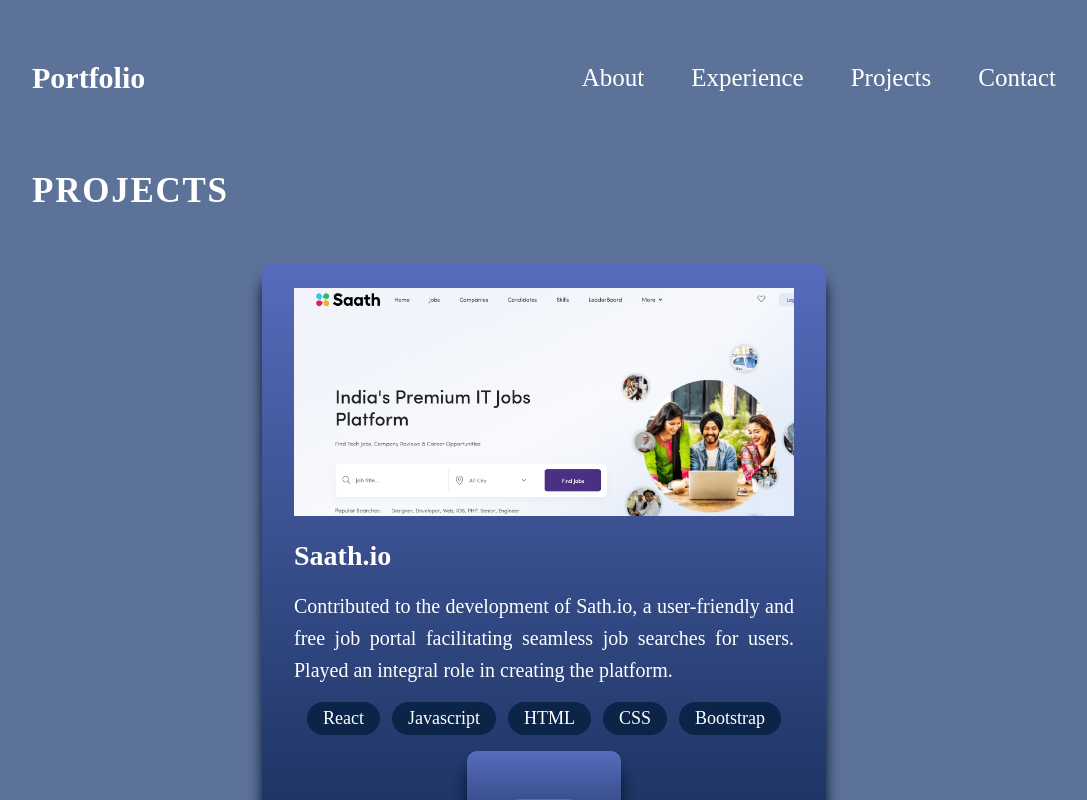
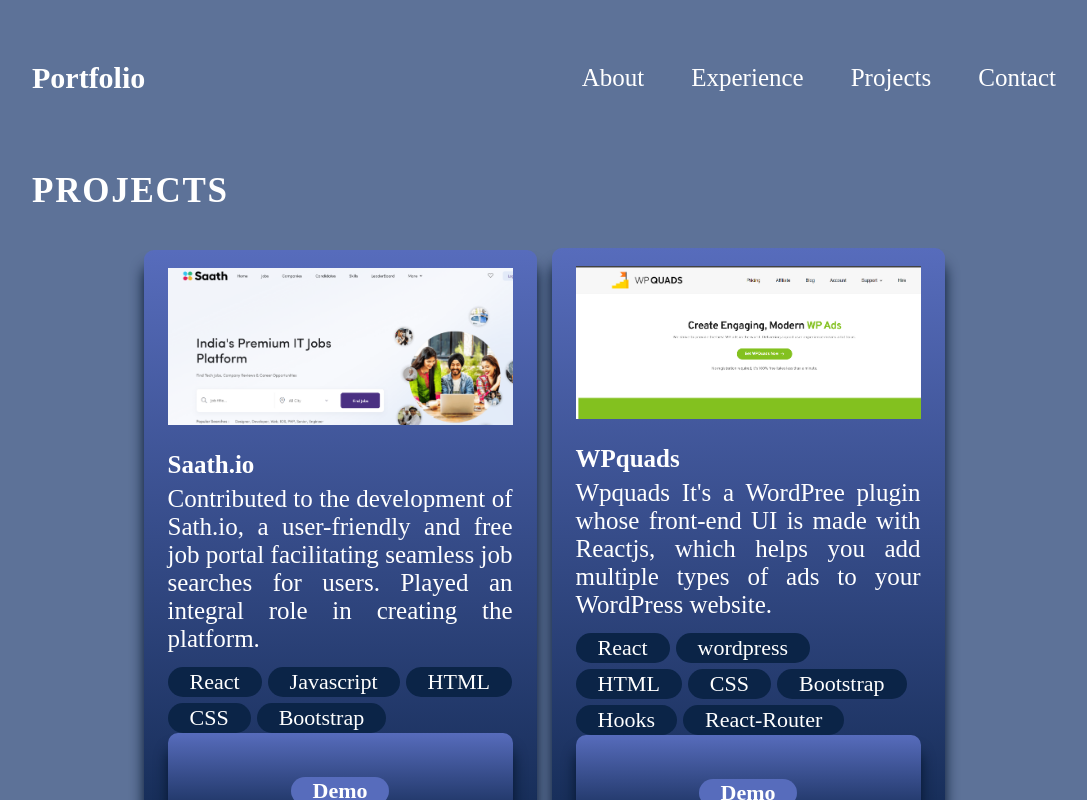
Before and after one commit to Sdaud1950/Portfolio, a React (Vite) app: page /Projects in a window 1280 px wide. Shown: the top 800 px of the page, without its empty margins (96-1183 px from the left). Built offline with nearby package versions, Linux system fonts and the light colour scheme.

Commit message:
Update ProjectCard.module.css

```diff
--- a/src/components/Projects/ProjectCard.module.css
+++ b/src/components/Projects/ProjectCard.module.css
@@ -6,93 +6,57 @@
   border-radius: 10px;
   background: linear-gradient(180deg, #576cbc 0%, #132a53 100%);
   box-shadow: 0 16px 14px 0 #04152d;
-  padding: 20px 28px; /* Adjusted for better spacing */
-  max-width: 400px; /* Increased width for better visibility on desktop */
-  margin: 16px auto; /* Center align on larger screens */
+  padding: 18px 24px;
+  max-width: 345px;
 }
 
 .image {
-  margin-bottom: 24px;
+  margin-bottom: 26px;
 }
 
 .title {
-  font-size: 26px; /* Slightly increased size */
+  font-size: 25px;
   font-weight: 700;
-  margin-bottom: 10px; /* Added spacing */
 }
 
 .description {
-  margin-top: 8px;
-  font-size: 18px; /* Adjusted for readability */
+  margin-top: 6px;
+  font-size: 25px;
   font-weight: 400;
   text-align: justify;
-  line-height: 1.6; /* Better line spacing */
 }
 
 .skills {
   width: 100%;
-  margin-top: 16px;
+  margin-top: 14px;
   display: flex;
   flex-direction: row;
   flex-wrap: wrap;
-  gap: 8px; /* Increased spacing between skills */
+  gap: 6px;
   list-style: none;
-  justify-content: center; /* Center the skills */
 }
 
 .skill {
-  font-size: 18px;
+  font-size: 22px;
   font-weight: 400;
   border-radius: 100px;
   background: var(--color-dark);
-  padding: 6px 16px; /* Adjusted for better appearance */
+  padding: 2px 22px;
 }
 
 .links {
   width: 100%;
-  margin-top: 24px;
+  margin-top: 26px;
   display: flex;
-  justify-content: space-between; /* Spread out links */
-  gap: 12px; /* Added gap for better spacing */
+  justify-content: space-around;
 }
 
 .link {
   text-decoration: none;
   color: var(--color-text);
-  font-size: 18px; /* Reduced for better balance */
+  font-size: 22px;
   font-weight: 600;
   border-radius: 100px;
   background: var(--color-primary);
-  padding: 8px 16px; /* Increased padding */
-  transition: background-color 0.3s ease, transform 0.3s ease;
+  padding: 1px 22px;
 }
-
-.link:hover {
-  background-color: #0b84d3; /* Add hover effect */
-  transform: scale(1.05); /* Slight zoom on hover */
-}
-
-/* Desktop adjustments */
-@media screen and (min-width: 1024px) {
-  .container {
-    max-width: 500px; /* Further increase width for desktops */
-    padding: 24px 32px;
-  }
-
-  .title {
-    font-size: 28px; /* Larger font for desktop */
-  }
-
-  .description {
-    font-size: 20px;
-  }
-
-  .skills {
-    gap: 12px; /* More spacing on larger screens */
-  }
-
-  .link {
-    font-size: 20px;
-    padding: 10px 20px; /* Increased padding for larger screens */
-  }
-}
```
